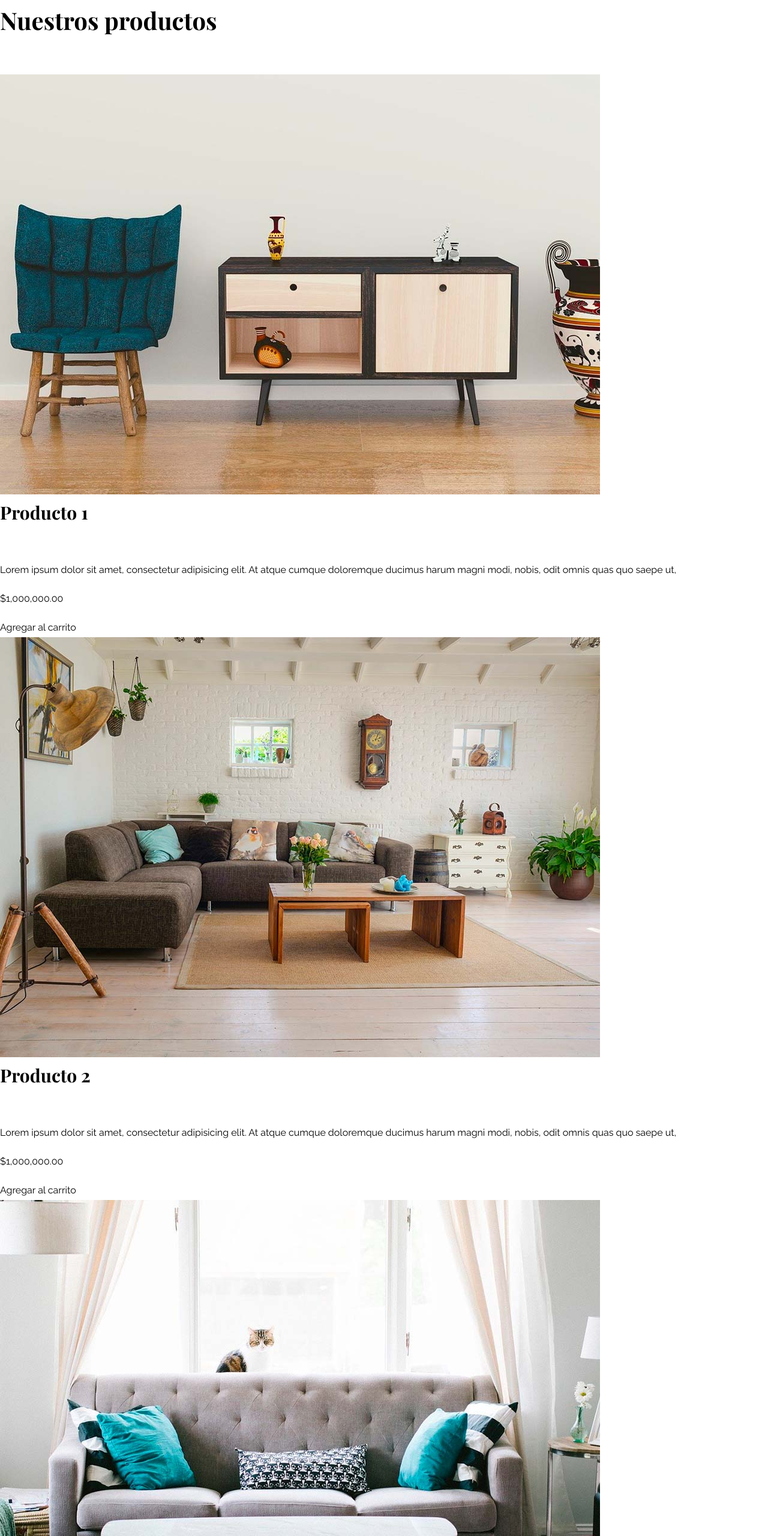
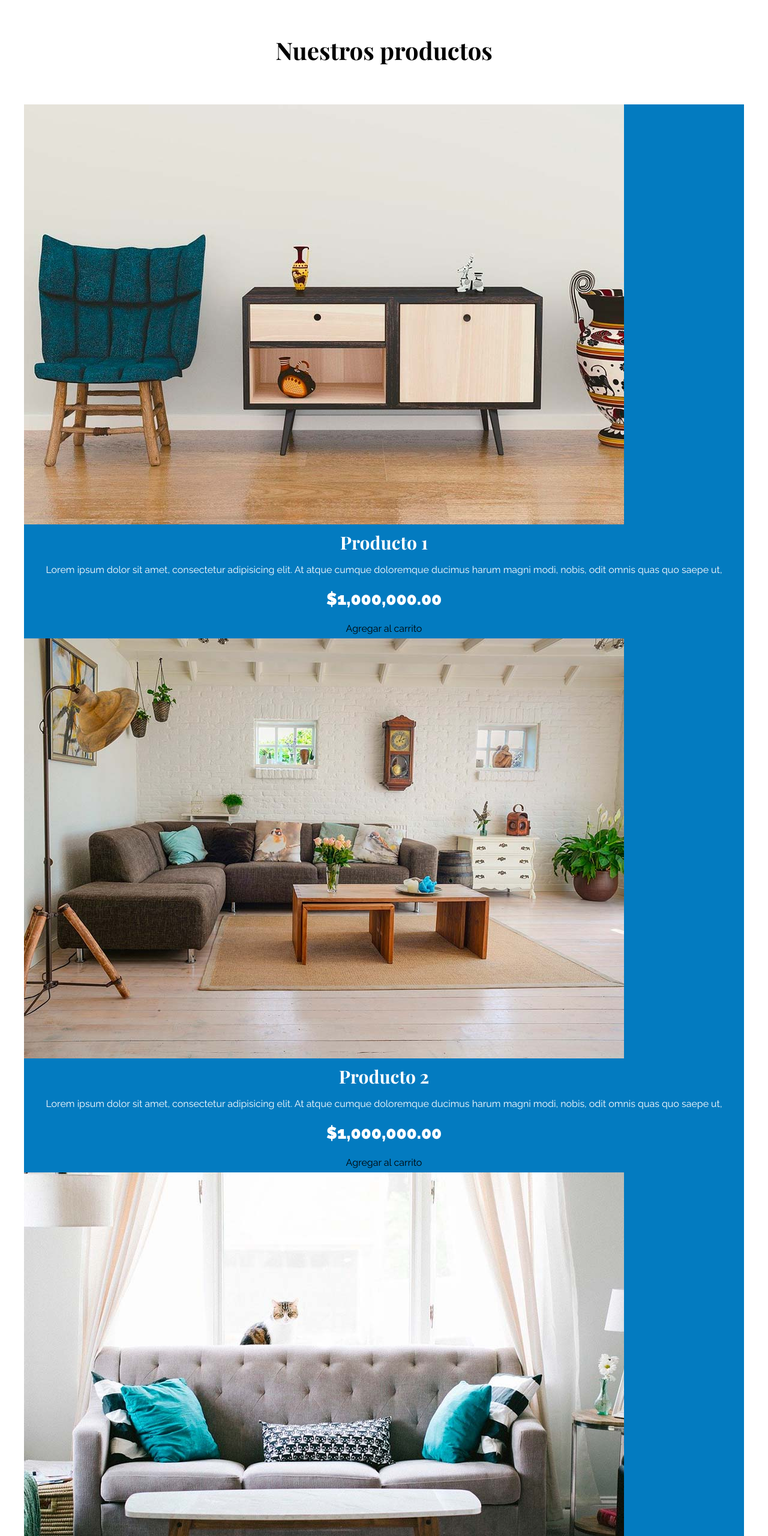
Before and after one commit to josegarcia19809/06-ecommerce, a plain HTML site: page index.html in a window 1280 px wide. Shown: the part 1820-4380 px from the top of the page at 60% size. Drawn offline with nearby package versions, Linux system fonts and the light colour scheme; a web font is replaced by a local one.

Commit message:
Finalizando la Página de Inicio: Creando la sección de Productos

```diff
--- a/css/app.css
+++ b/css/app.css
@@ -45,6 +45,11 @@ a {
 img {
     max-width: 100%;
     display: block;
+}
+
+/**Utilidades*/
+.text-center {
+    text-align: center;
 }
 
 /** Header y Navegacion **/
@@ -123,3 +128,34 @@ img {
     padding-left: 10rem;
     color: white;
 }
+
+/** Listado de productos */
+.contenido-principal {
+    padding-top: 5rem;
+}
+
+.producto {
+    background-color: #037bc0;
+}
+
+.texto-producto {
+    text-align: center;
+    color: white;
+}
+
+.texto-producto h3 {
+    margin: 0;
+}
+
+.texto-producto p {
+    margin: 0 0 .5rem 0;
+}
+
+.texto-producto .precio {
+    font-size: 2.8rem;
+    font-weight: 900;
+}
+
+.texto-producto a {
+
+}
--- a/index.html
+++ b/index.html
@@ -32,7 +32,7 @@
 <div class="hero"></div>
 
 <section class="contenedor categorias">
-    <h2>Categorías de productos</h2>
+    <h2 class="text-center">Categorías de productos</h2>
     <div class="listado-categorias">
         <div class="categoria">
             <img src="img/categoria1.jpg" alt="Imagen categoría"/>
@@ -64,88 +64,88 @@
     </div>
 </section>
 
-<main>
-    <h2>Nuestros productos</h2>
-    <div> <!--Listado de productos-->
-        <div> <!--Producto-->
+<main class="contenido-principal contenedor">
+    <h2 class="text-center">Nuestros productos</h2>
+    <div class="listado-productos"> <!--Listado de productos-->
+        <div class="producto"> <!--Producto-->
             <img src="img/producto1.jpg" alt="Imagen producto"/>
-            <div> <!--Info Producto-->
+            <div class="texto-producto"> <!--Info Producto-->
                 <h3>Producto 1</h3>
                 <p>
                     Lorem ipsum dolor sit amet, consectetur adipisicing elit.
                     At atque cumque doloremque ducimus harum magni modi, nobis, odit omnis quas
                     quo saepe ut,
                 </p>
-                <p>$1,000,000.00</p>
+                <p class="precio">$1,000,000.00</p>
                 <a href="#">Agregar al carrito</a>
             </div> <!--Info Producto FIN-->
         </div> <!--Producto FIN-->
-        <div> <!--Producto-->
+        <div class="producto"> <!--Producto-->
             <img src="img/producto2.jpg" alt="Imagen producto"/>
-            <div> <!--Info Producto-->
+            <div class="texto-producto"> <!--Info Producto-->
                 <h3>Producto 2</h3>
                 <p>
                     Lorem ipsum dolor sit amet, consectetur adipisicing elit.
                     At atque cumque doloremque ducimus harum magni modi, nobis, odit omnis quas
                     quo saepe ut,
                 </p>
-                <p>$1,000,000.00</p>
+                <p class="precio">$1,000,000.00</p>
                 <a href="#">Agregar al carrito</a>
             </div> <!--Info Producto FIN-->
         </div> <!--Producto FIN-->
 
-        <div> <!--Producto-->
+        <div class="producto"> <!--Producto-->
             <img src="img/producto3.jpg" alt="Imagen producto"/>
-            <div> <!--Info Producto-->
+            <div class="texto-producto"> <!--Info Producto-->
                 <h3>Producto 3</h3>
                 <p>
                     Lorem ipsum dolor sit amet, consectetur adipisicing elit.
                     At atque cumque doloremque ducimus harum magni modi, nobis, odit omnis quas
                     quo saepe ut,
                 </p>
-                <p>$1,000,000.00</p>
+                <p class="precio">$1,000,000.00</p>
                 <a href="#">Agregar al carrito</a>
             </div> <!--Info Producto FIN-->
         </div> <!--Producto FIN-->
 
-        <div> <!--Producto-->
+        <div class="producto"> <!--Producto-->
             <img src="img/producto4.jpg" alt="Imagen producto"/>
-            <div> <!--Info Producto-->
+            <div class="texto-producto"> <!--Info Producto-->
                 <h3>Producto 4</h3>
                 <p>
                     Lorem ipsum dolor sit amet, consectetur adipisicing elit.
                     At atque cumque doloremque ducimus harum magni modi, nobis, odit omnis quas
                     quo saepe ut,
                 </p>
-                <p>$1,000,000.00</p>
+                <p class="precio">$1,000,000.00</p>
                 <a href="#">Agregar al carrito</a>
             </div> <!--Info Producto FIN-->
         </div> <!--Producto FIN-->
 
-        <div> <!--Producto-->
+        <div class="producto"> <!--Producto-->
             <img src="img/producto5.jpg" alt="Imagen producto"/>
-            <div> <!--Info Producto-->
+            <div class="texto-producto"> <!--Info Producto-->
                 <h3>Producto 5</h3>
                 <p>
                     Lorem ipsum dolor sit amet, consectetur adipisicing elit.
                     At atque cumque doloremque ducimus harum magni modi, nobis, odit omnis quas
                     quo saepe ut,
                 </p>
-                <p>$1,000,000.00</p>
+                <p class="precio">$1,000,000.00</p>
                 <a href="#">Agregar al carrito</a>
             </div> <!--Info Producto FIN-->
         </div> <!--Producto FIN-->
 
-        <div> <!--Producto-->
+        <div class="producto"> <!--Producto-->
             <img src="img/producto6.jpg" alt="Imagen producto"/>
-            <div> <!--Info Producto-->
+            <div class="texto-producto"> <!--Info Producto-->
                 <h3>Producto 6</h3>
                 <p>
                     Lorem ipsum dolor sit amet, consectetur adipisicing elit.
                     At atque cumque doloremque ducimus harum magni modi, nobis, odit omnis quas
                     quo saepe ut,
                 </p>
-                <p>$1,000,000.00</p>
+                <p class="precio">$1,000,000.00</p>
                 <a href="#">Agregar al carrito</a>
             </div> <!--Info Producto FIN-->
         </div> <!--Producto FIN-->
```
Also changed, not shown: x_info.txt.
